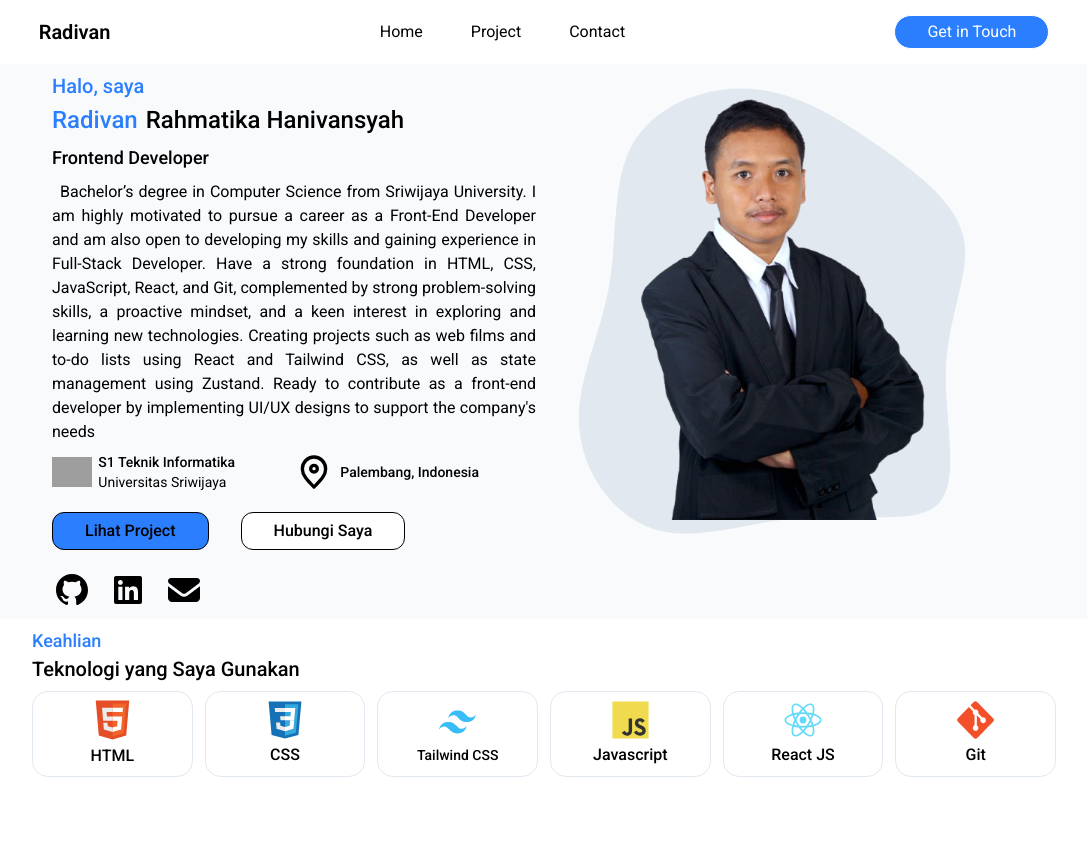
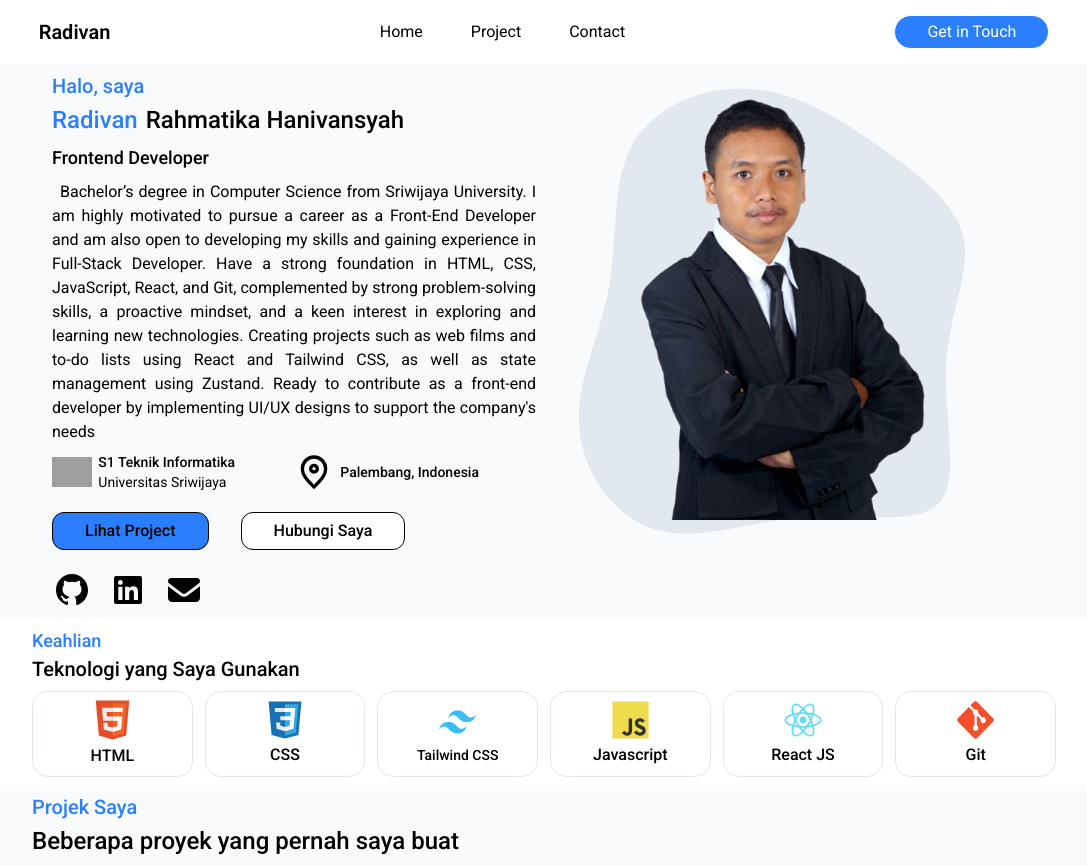
Before and after one commit to RadivanHanivansyah/Bismillah-portoReact-Project, a React (Vite) app: page / in a window 1280 px wide. Shown: the whole page, without its empty margins (96-1183 px from the left). Before the commit the page ends 800 px from the top, so only its background shows below. Built offline with nearby package versions, Linux system fonts and the light colour scheme; grey boxes are pictures that could not be loaded.

Commit message:
membuat component project card

```diff
--- a/src/components/Hero.jsx
+++ b/src/components/Hero.jsx
@@ -4,7 +4,7 @@ import location from "../assets/location-pin-alt-1-svgrepo-com.svg";
 import fotoSemiFormal from "../assets/foto-semiformal.png";
 const Hero = function () {
   return (
-    <div className="bg-slate-50 border-b border-slate-50 grid lg:grid-cols-2 content-start font-normal px-5 py-2 lg:gap-x-4 lg:font-normal font-roboto overflow-x-hidden overflow-y-hidden">
+    <div className="bg-slate-50 border-b border-slate-50 grid lg:grid-cols-2 content-start font-normal px-5 py-2 lg:gap-x-4 font-roboto overflow-x-hidden overflow-y-hidden">
       <div className="info-hero lg:pl-32">
         <h2 className="text-blue-500 text-lg lg:text-xl font-medium mb-1">
           Halo, saya
--- /dev/null
+++ b/src/components/ProjectCard.jsx
@@ -0,0 +1,15 @@
+export default function ProjectCard() {
+  return (
+    <div className="bg-slate-50 font-normal px-5 py-2 lg:px-32 font-roboto">
+      <div className="info-project">
+        <h2 className="text-blue-500 text-lg lg:text-xl font-medium mb-1">
+          Projek Saya
+        </h2>
+        <h1 className="lg:text-2xl text-xl font-medium lg:text-nowrap first-letter:uppercase">
+          beberapa proyek yang pernah saya buat
+        </h1>
+      </div>
+      <div className="project-card"></div>
+    </div>
+  );
+}
--- a/src/pages/HomePage.jsx
+++ b/src/pages/HomePage.jsx
@@ -3,12 +3,14 @@ import Hero from "../components/Hero.jsx";
 import MyProject from "../components/MyProject.jsx";
 import Skills from "../components/Skills.jsx";
 import { Outlet } from "react-router";
+import ProjectCard from "../components/ProjectCard.jsx";
 function HomePage() {
   return (
     <div>
       <Hero />
       <Skills />
       <MyProject />
+      <ProjectCard />
     </div>
   );
 }
```
Also changed, not shown: 1 other file (tests, documents, lock files or other folders).
